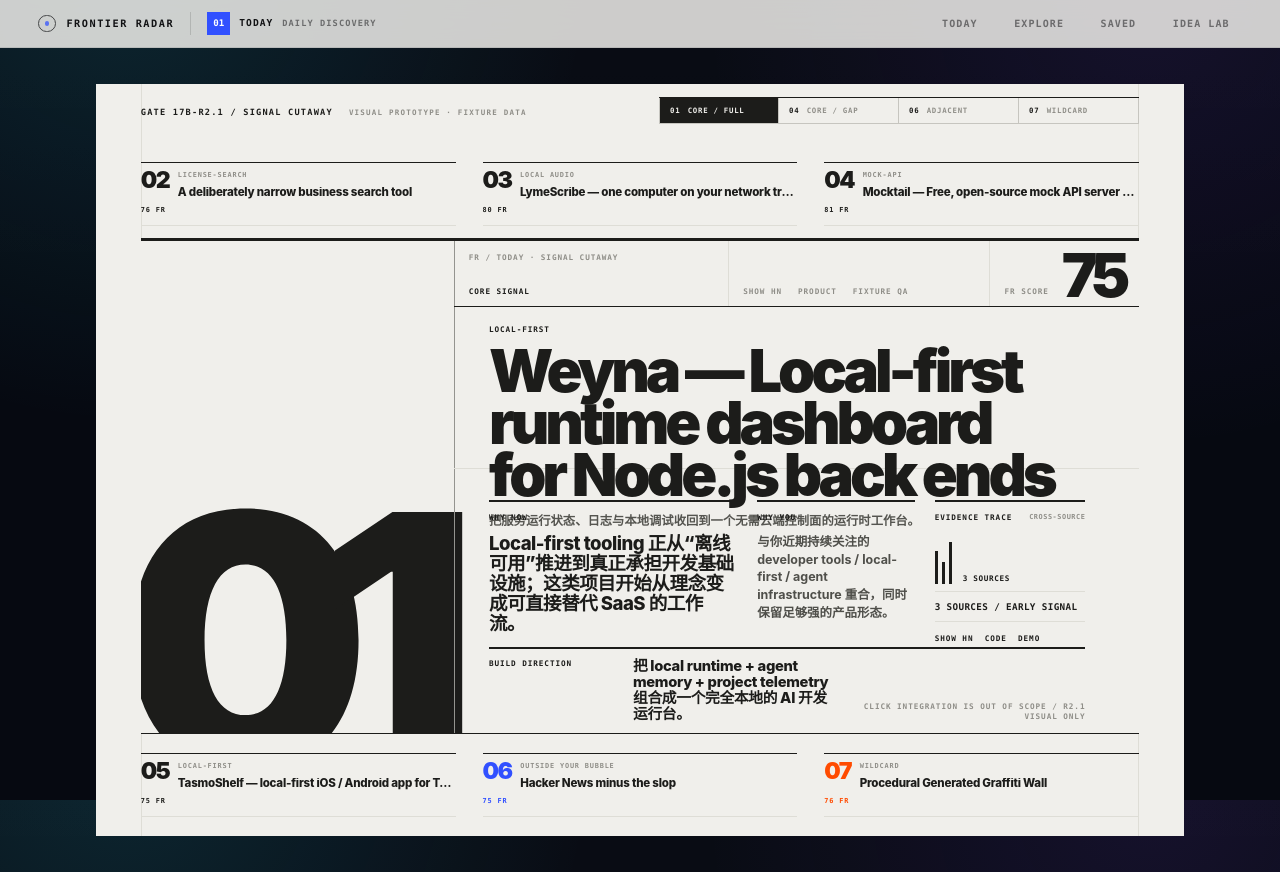
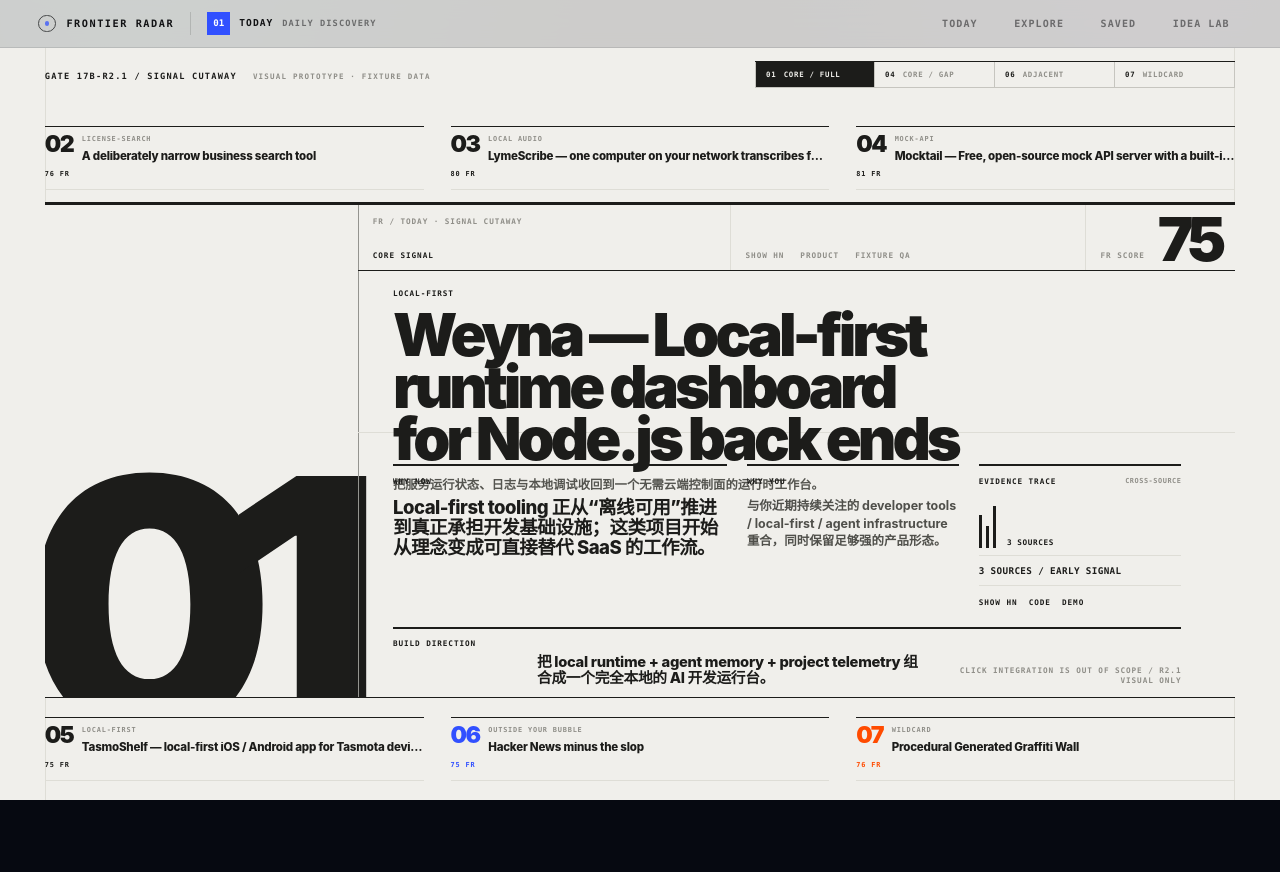
Before and after one commit to barbaralazarev08182-lab/frontier-radar, a Next.js app: page /qa/signal-cutaway in a window 1280 px wide. After the commit the page ends 800 px from the top, so only its background shows below. Built offline with nearby package versions, Linux system fonts and the light colour scheme.

Commit message:
Gate 17B-R2.1: lock prototype to the desktop viewport

```diff
--- a/src/app/qa/signal-cutaway/page.tsx
+++ b/src/app/qa/signal-cutaway/page.tsx
@@ -1,5 +1,6 @@
 import type { Metadata } from "next";
 import { SignalCutawayPrototype } from "@/components/frontier/signal-cutaway-prototype";
+import "./signal-cutaway-route.css";
 
 export const metadata: Metadata = {
   title: "Signal Cutaway Prototype · Frontier Radar",
--- /dev/null
+++ b/src/app/qa/signal-cutaway/signal-cutaway-route.css
@@ -0,0 +1,22 @@
+html:has([data-cutaway-prototype="true"]),
+body:has([data-cutaway-prototype="true"]),
+body:has([data-cutaway-prototype="true"]) > div {
+  height: 100dvh !important;
+  min-height: 0 !important;
+  overflow: hidden !important;
+}
+
+body:has([data-cutaway-prototype="true"]) > div > main {
+  box-sizing: border-box !important;
+  width: 100% !important;
+  max-width: none !important;
+  height: calc(100dvh - var(--fr-header-h, 3rem)) !important;
+  min-height: 0 !important;
+  margin: 0 !important;
+  padding: 0 !important;
+  overflow: hidden !important;
+}
+
+body:has([data-cutaway-prototype="true"]) .fr-site-nav {
+  flex: 0 0 var(--fr-header-h, 3rem);
+}
```
